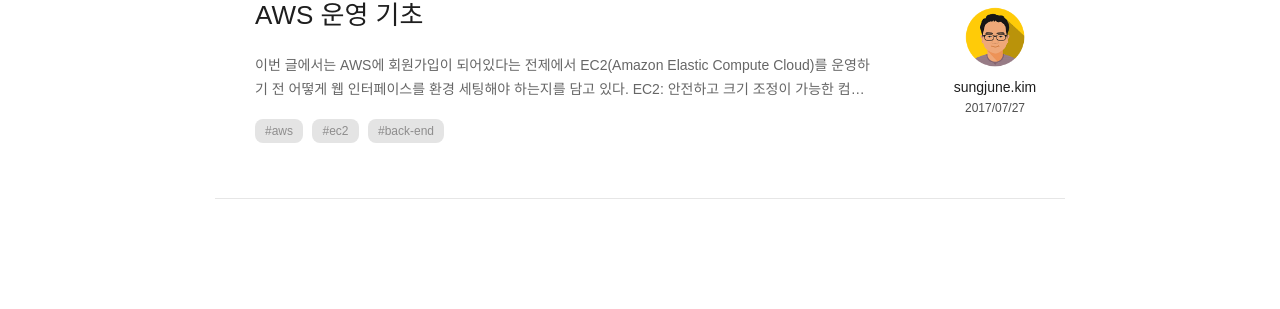
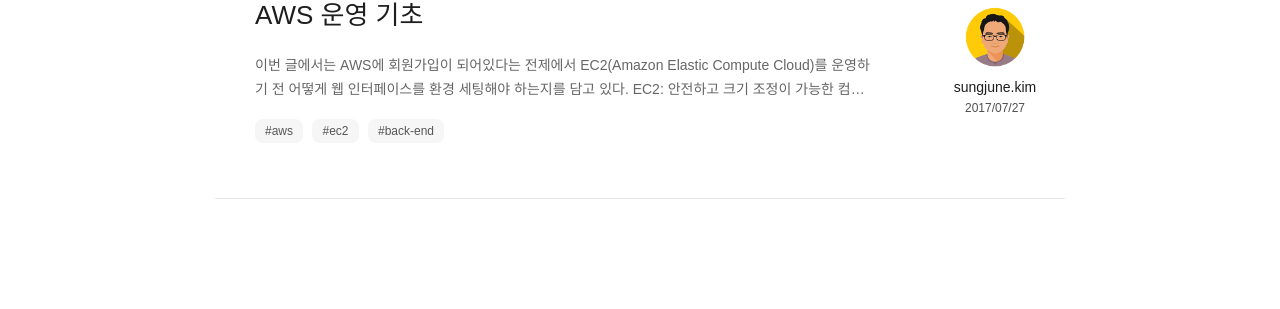
Before and after one commit to mobidays-dev/mobilab, a Jekyll site: the page built from _authors/sungjune.kim.md, in a window 1280 px wide. Shown: the part 416-725 px from the top of the page. Built offline with Jekyll 4.4.1, drawn with Linux system fonts in a browser that asks for light colours; comment, search, counter and statistics services are not loaded.

Commit message:
반응형 style

```diff
--- a/assets/css/screen.css
+++ b/assets/css/screen.css
@@ -701,15 +701,11 @@
     padding: 0 10px;
     /* border: 1px solid #e6e6e6; */
     vertical-align: middle;
-    /* background:#f9f9f9; */
-    /* background-color: #fafafa; */
     border-radius: 8px;
-    /* color: #1e1e1e; */
-    /* color:#b5b5b5; */
     font-size: 12px;
     line-height: 24px; /* 24px = 26(height) - 2(border) */
-    background:#e4e4e4;
-    color: #8e8d8d;
+    background:#f6f6f6;
+    color: #555;
 }
 
 a.tag:active,
@@ -1694,16 +1690,18 @@
 
 @media only screen and (max-width: 540px) {
   #cover-author-image {
-      left: -60px;
+      left: -55px;
+      top:40px;
   }
   #cover-author-image+div,
   #cover-author-image+div+p{
     text-align:left;
-    width:75%;
+    width:73%;
     margin-left: 25%;
   }
   #cover-author-image+div+p{
     word-break:break-all;
+    white-space: normal;
     line-height: 1.2;
     max-height: 3.6em;
     display: -webkit-box;
@@ -1712,6 +1710,14 @@
   }
 
 }
+@media only screen and (max-width: 360px) {
+  #cover-author-image {
+      left: -70px;
+      top:45px;
+      width:60px;
+      height:60px;
+  }
+}
 /* responsive images - mobile(2x) */
 
 @media (-webkit-min-device-pixel-ratio: 2) {
```
